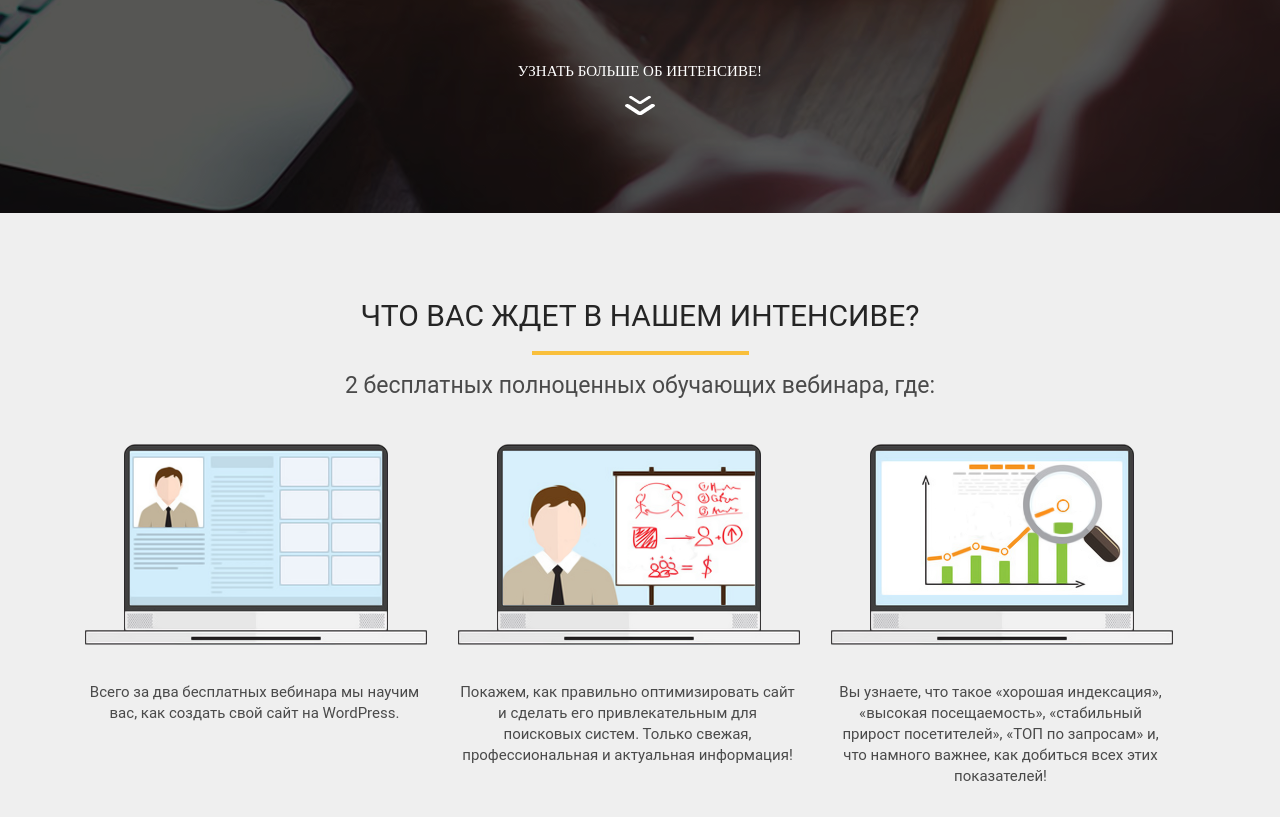
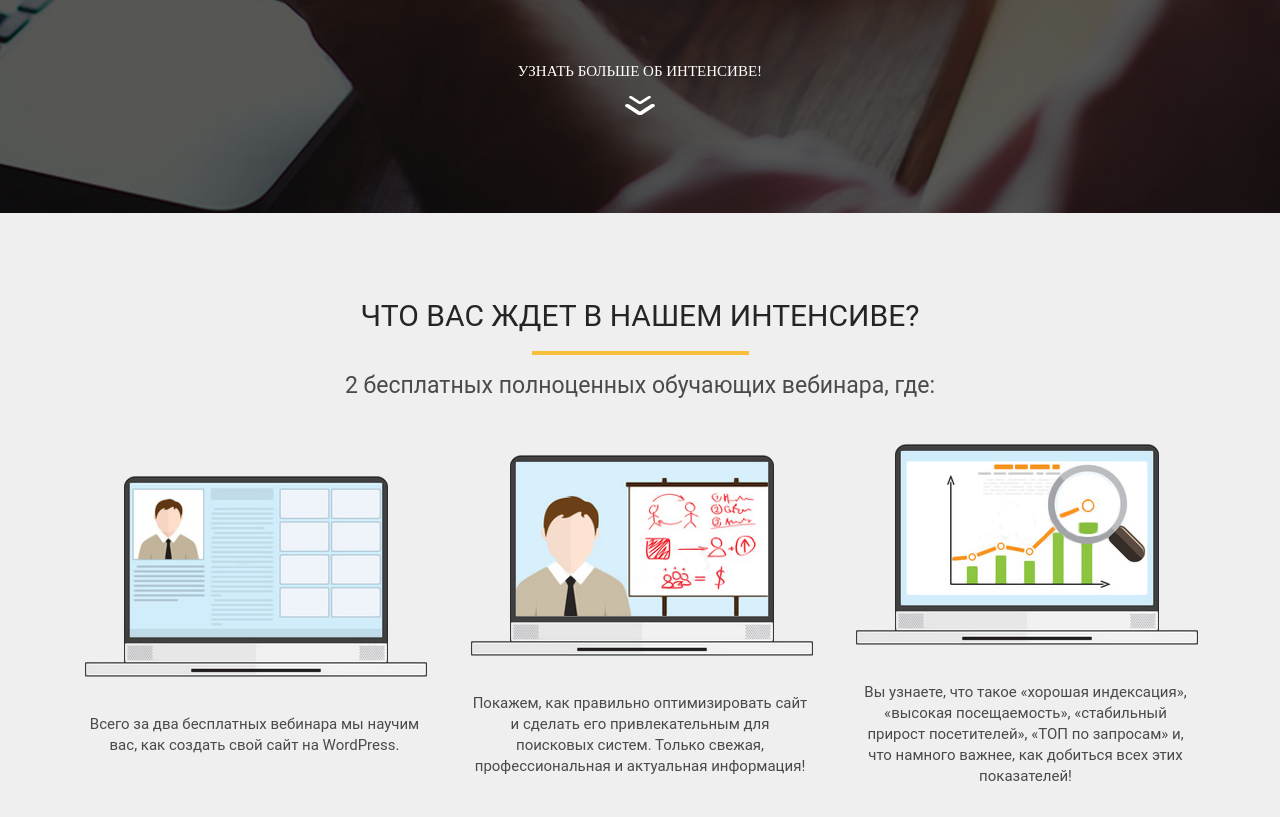
Before and after one commit to kyryloprogs/Train-website-from-WordPress, a plain HTML site: page index.html in a window 1280 px wide. Shown: the part 587-1404 px from the top of the page. Drawn offline with Linux system fonts and the light colour scheme.

Commit message:
Add Flex

```diff
--- a/css/style.css
+++ b/css/style.css
@@ -149,19 +149,25 @@ h2.title {
     text-align: center;
 }
 
+/* ОБЕРТКИ и FLEX https://html5.by/blog/flexbox/ */
 .waiting .waiting_wrapper {
 
     margin-top: 45px;
+    display: flex; /* Вывод с порядком по горизонтали */
+    flex-direction: row;
+    justify-content: space-between;
+    align-items: center;
+    flex-wrap: wrap; /* Если не поместилось - перемещаем внизу */
 }
 
 .waiting .waiting_wrapper .waiting_img .waiting_img{
     width: 100%;
 }
 .waiting .waiting_wrapper .waiting_item{
-    display: inline-block;
+    /* display: inline-block; */
     width: 339px;
     text-align: center;
-    vertical-align: top;
+    /* vertical-align: top; */
     margin: 0 15px;
 }
 
```
